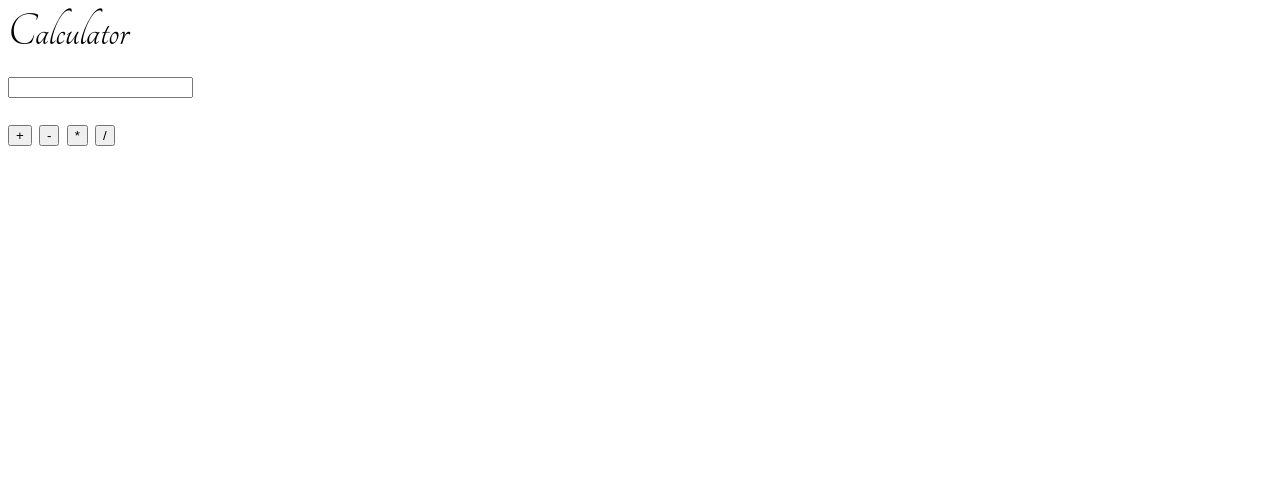
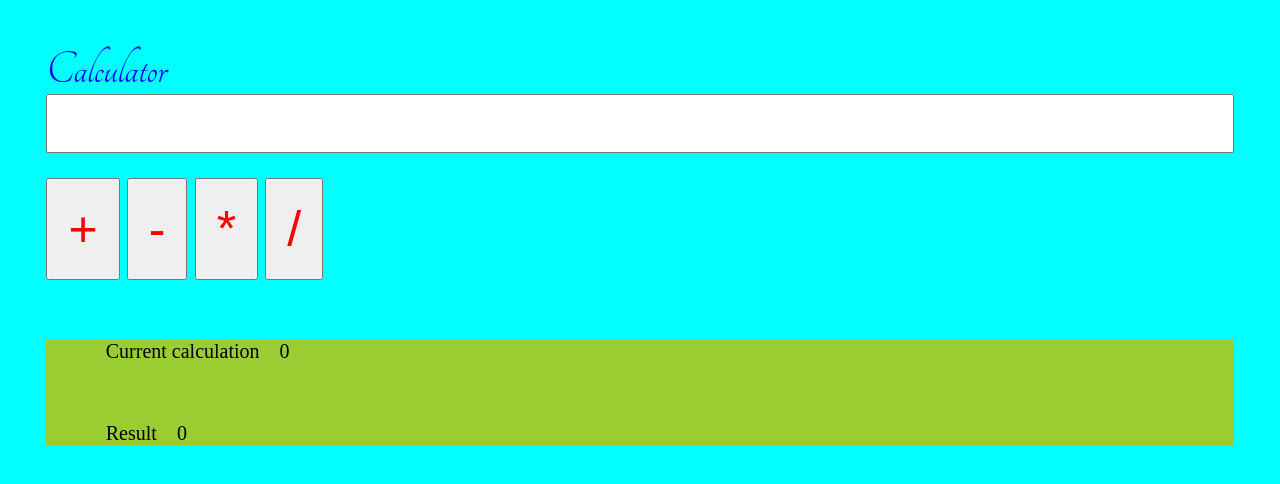
Before and after one commit to alishazia/js-functions, a website: page index.html in a window 1280 px wide. Drawn offline with Linux system fonts and the light colour scheme.

Commit message:
2 files modified

```diff
--- a/assests/vendor.js
+++ b/assests/vendor.js
@@ -6,3 +6,5 @@ const divideBtn = document.getElementById("div-btn");
 
 const currentResultOutput = document.getElementById("current-result");
 const currentCalculationOutput = document.getElementById("current-calculation");
+
+console.log("hello")
--- a/index.html
+++ b/index.html
@@ -1,36 +1,86 @@
 <!DOCTYPE html>
 <html>
+
 <head>
-   <link rel="stylesheet"
-          href="https://fonts.googleapis.com/css?family=Tangerine">
+	<link rel="stylesheet" href="https://fonts.googleapis.com/css?family=Tangerine">
 	<style>
+		.calci-results {
+			background-color: yellowgreen;
+
+		}
+
+		.calc-main {
+			display: flex;
+			flex-direction: column;
+			justify-content: center;
+		}
+
+		.button-style {
+			font-size: 50px;
+			color: red;
+		}
+
+		.current-calc {
+			margin-left: 20px;
+		}
+
+		.calc-section {
+			display: flex;
+			color: #000;
+			font-family: "#lato";
+			font-size: 20px;
+			margin: 5%;
+		}
+
 		body {
 			font-family: 'Tangerine', serif;
 			font-size: 48px;
+			color: blue;
+			background: cyan;
+			padding: 3%;
+		}
+
+		input {
+			size: 30px;
+			padding: 20px;
+			margin-bottom: 25px;
+		}
+
+		button {
+			size: 30px;
+			padding: 20px;
 		}
 	</style>
 	<title> Creating a calacutor </title>
 </head>
+
 <body>
 	<header>
 		<section>
 			Calculator
 		</section>
 	</header>
-<section id="calculator">
+	<section id="calculator" class="calc-main">
 		<input type="number" id="input-number"/>
 		<div id="calc-actions">
-    <button type="button" id="add-btn">+</button>
-    <button type="button" id="sub-btn">-</button>
-    <button type="button" id="mul-btn">*</button>
-    <button type="button" id="div-btn">/</button>
+			<button type="button" id="add-btn" class="button-style">+</button>
+			<button type="button" id="sub-btn" class="button-style">-</button>
+			<button type="button" id="mul-btn" class="button-style">*</button>
+			<button type="button" id="div-btn" class="button-style">/</button>
 		</div>
 	</section>
-<section id="results">
-  <div id="curreent-calculation"></div>
-  <div id="current-result"></div>
+	<div class="calci-results">
+		<section id="results" class="calc-section">
+			<label >Current calculation </label>
+			<div id="current-calculation" class="current-calc">0</div>
 		</section>
-<script src="assets/scripts/vendor.js"></script>
-<script src="assets/scripts/app.js"></script>
+		<section id="results" class="calc-section">
+			<label  >Result</label>
+			<div id="current-result" class="current-calc">0</div>
+		</section>
+	</div>
+	<script src="assests/vendor.js"></script>
+	<script src="assests/app.js"></script>
 </body>
+
 </html>
```
Lines whose indentation alone changed are shown as unchanged.
